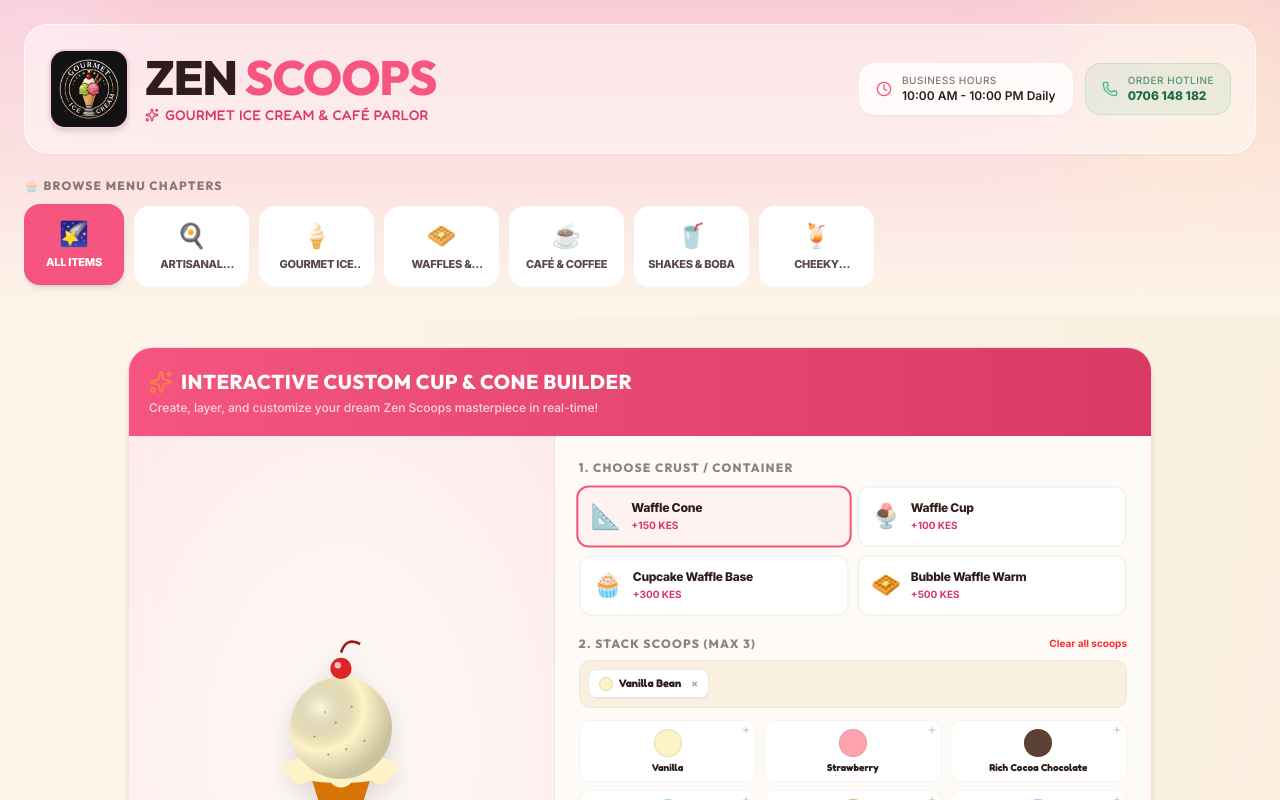
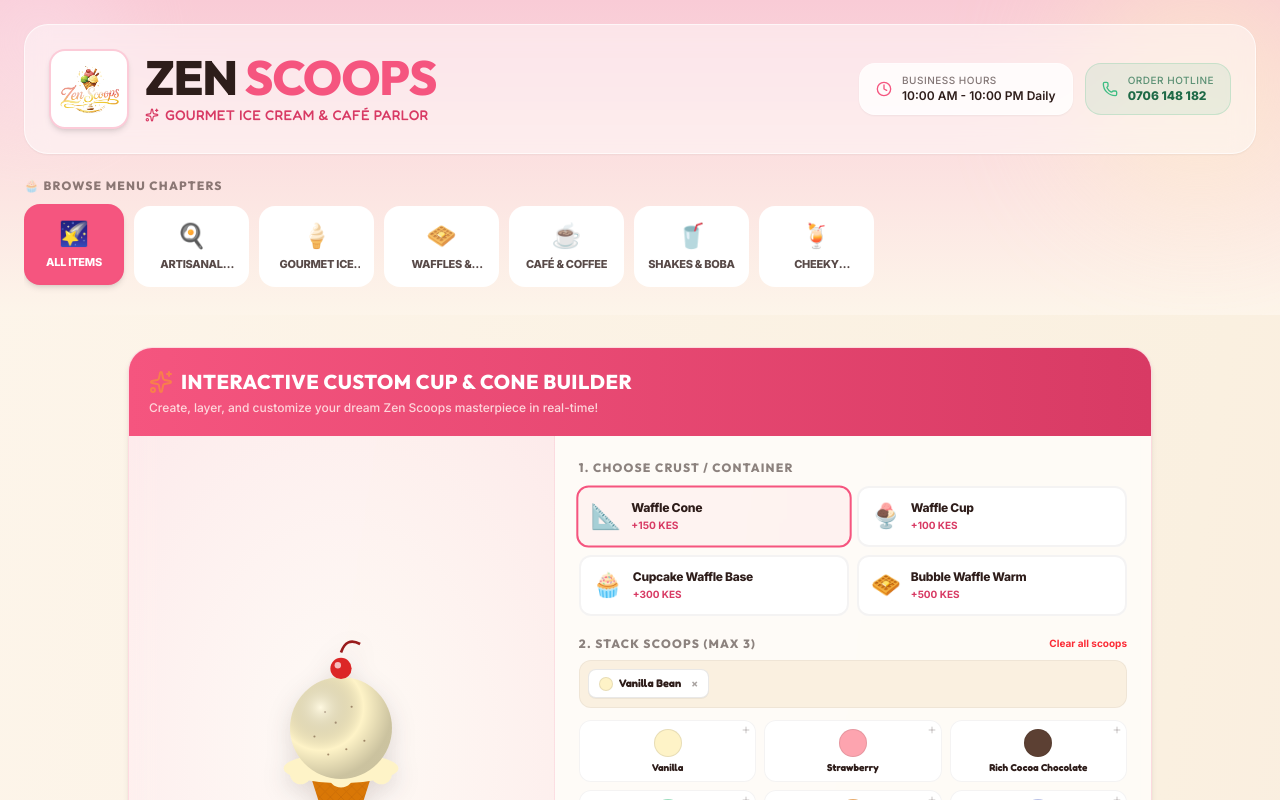
Before and after one commit to cardsandgiftske-maker/Zen-Scoops-Menu, a React (Vite) app: page / in a window 1280 px wide. Shown: the top 800 px of the page. Built offline with nearby package versions, Linux system fonts and the light colour scheme.

Commit message:
Update logo image source in SocialsHeader component

```diff
--- a/src/components/SocialsHeader.tsx
+++ b/src/components/SocialsHeader.tsx
@@ -29,7 +29,7 @@
           <div className="flex flex-col items-center gap-4 text-center md:flex-row md:text-left">
             <div className="relative flex h-20 w-20 items-center justify-center rounded-2xl overflow-hidden border-2 border-brand-pink/30 bg-white shadow-md animate-bounce-slow shrink-0">
               <img
-                src="/src/assets/images/zen_scoops_favicon_1779277220468.png"
+                src="/src/assets/images/scoop logo.png"
                 alt="Zen Scoops Logo"
                 className="h-full w-full object-cover"
                 referrerPolicy="no-referrer"
```
